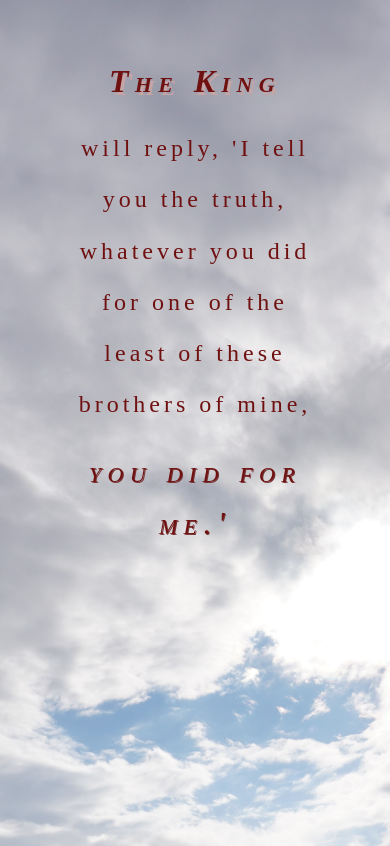
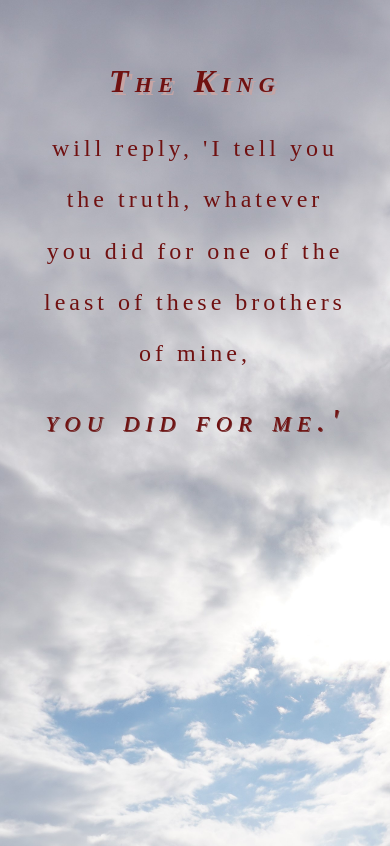
Before and after one commit to KenisaRenee/Matthew-25-40, a plain HTML site: page index.html in a window 390 px wide. Drawn offline with Linux system fonts and the light colour scheme; a web font is replaced by a local one.

Commit message:
Update styles.css

```diff
--- a/styles.css
+++ b/styles.css
@@ -57,15 +57,15 @@ h2 {
     }
     h1 {
         font-size: 2rem;
-        margin: 0 4rem 1rem 4rem;
+        margin: 0 2rem 1rem 2rem;
     }
     p {
-        margin: 0 4rem 0 4rem;
+        margin: 0 2rem 0 2rem;
         font-size: 1.5rem;
     }
     h2{
         font-size: 2rem;
-        margin: 1rem 3rem 0 3rem;
+        margin: 1rem 2rem 0 2rem;
         text-shadow: 1px 1px rgb(119, 52, 52);
     }
 }
```
